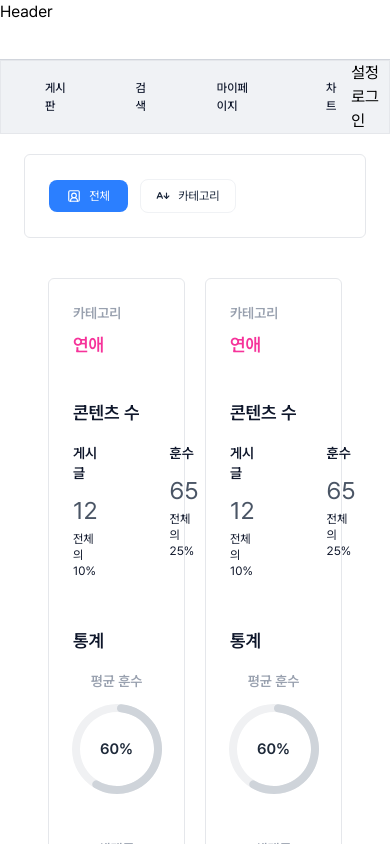
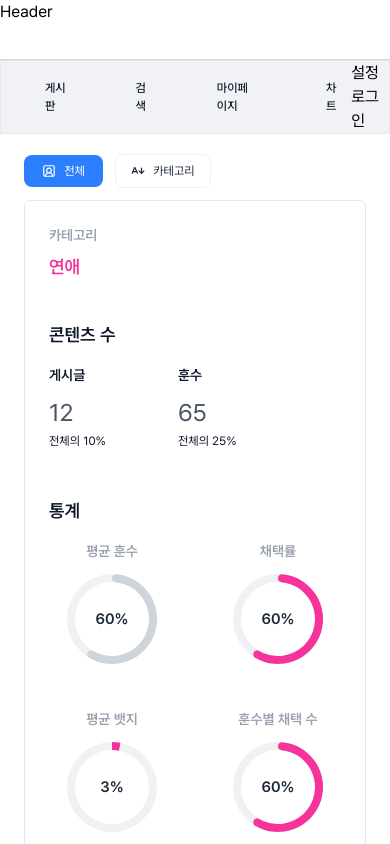
Before and after one commit to prgrms-fe-devcourse/FE7-PROJECT3-TEAM-2, a Next.js app: page /chart/category-rank in a window 390 px wide. Shown: the top 844 px of the page. Built offline with nearby package versions, Linux system fonts and the light colour scheme.

Commit message:
feat: 반응형 UI 추가

```diff
--- a/src/app/chart/layout.tsx
+++ b/src/app/chart/layout.tsx
@@ -5,8 +5,8 @@ import ResponsiveContainer from "@/components/common/ResponsiveContainer";
 export default function ChartLayout({ children }: { children: React.ReactNode }) {
   return (
     <div className="flex w-full flex-col px-6 py-5">
-      <ResponsiveContainer className="mb-3 w-full">
-        <div className="w-full p-6">
+      <ResponsiveContainer className="mb-3 w-full border-0 sm:h-fit sm:border">
+        <div className="w-full p-0 sm:p-6">
           <Button size="sm" className="mr-3">
             <SquareUserRound className="mr-2 h-3.5 w-3.5" />
             전체
--- a/src/components/chart/allRank/AllRankComponent.tsx
+++ b/src/components/chart/allRank/AllRankComponent.tsx
@@ -30,7 +30,7 @@ export default function AllRankComponent({
               카테고리별 {title === "게시글" ? "게시글 수" : "훈수"}
             </span>
           </div>
-          <div className="mx-auto grid w-3/4 grid-cols-2 gap-5 sm:grid-cols-2 md:grid-cols-2 lg:grid-cols-3 xl:grid-cols-4 2xl:grid-cols-5">
+          <div className="md:w- mx-auto grid w-7/8 grid-cols-2 gap-5 sm:w-7/8 sm:grid-cols-2 md:grid-cols-2 lg:w-6/7 lg:grid-cols-3 xl:w-5/6 xl:grid-cols-4 2xl:w-4/5 2xl:grid-cols-5">
             <ResponsiveContainer className="bg-main col-span-1 p-6">
               <div className="mb-2 flex flex-col gap-1">
                 <div className="text-xs text-gray-200">전체 {title}</div>
--- a/src/components/chart/categoryRank/CategoryRankCard.tsx
+++ b/src/components/chart/categoryRank/CategoryRankCard.tsx
@@ -25,7 +25,7 @@ export default function CategoryRankCard() {
       </div>
       <div className="flex flex-col gap-2">
         <div className="text-text-title mb-2 text-lg font-semibold">통계</div>
-        <div className="grid grid-cols-1 gap-10 sm:grid-cols-1 md:grid-cols-2 lg:grid-cols-3 xl:grid-cols-4 2xl:grid-cols-5">
+        <div className="grid grid-cols-2 gap-10 sm:grid-cols-2 md:grid-cols-3 lg:grid-cols-3 xl:grid-cols-4 2xl:grid-cols-5">
           <AdoptRatioChart label="평균 훈수" percentage={60} color="#cfd4da" />
           <AdoptRatioChart label="채택률" percentage={60} color="#f6339a" />
           <AdoptRatioChart label="평균 뱃지" percentage={3} color="#f6339a" />
--- a/src/components/chart/categoryRank/CategoryRankComponent.tsx
+++ b/src/components/chart/categoryRank/CategoryRankComponent.tsx
@@ -2,7 +2,7 @@ import CategoryRankCard from "./CategoryRankCard";
 
 export default function CategoryRankComponent() {
   return (
-    <div className="grid w-full grid-cols-2 gap-5 px-6 py-7">
+    <div className="grid w-full grid-cols-1 gap-5 py-7 pt-0 sm:grid-cols-1 md:grid-cols-1 lg:grid-cols-2 xl:grid-cols-2 2xl:grid-cols-2">
       <CategoryRankCard />
       <CategoryRankCard />
       <CategoryRankCard />
```
